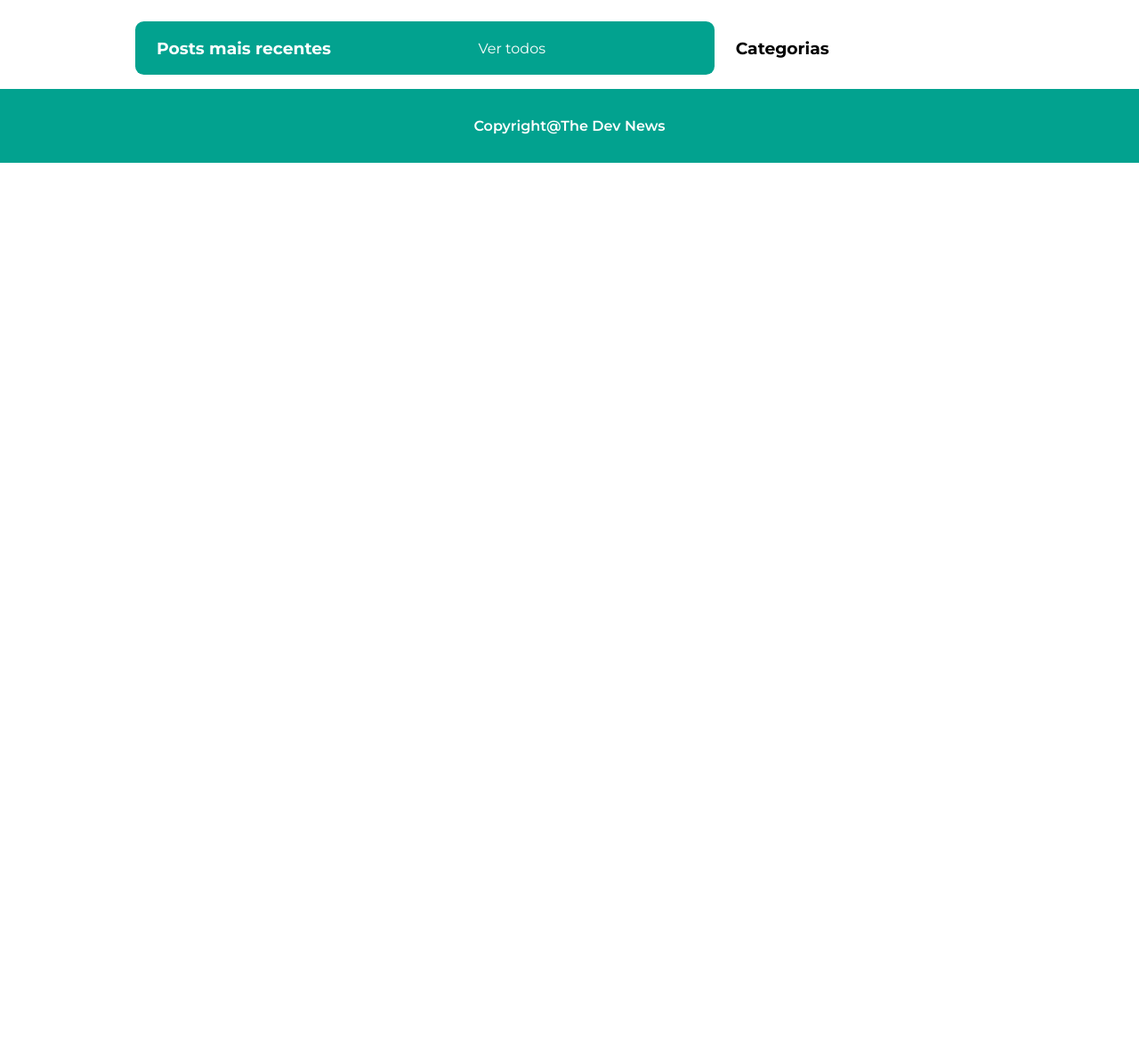
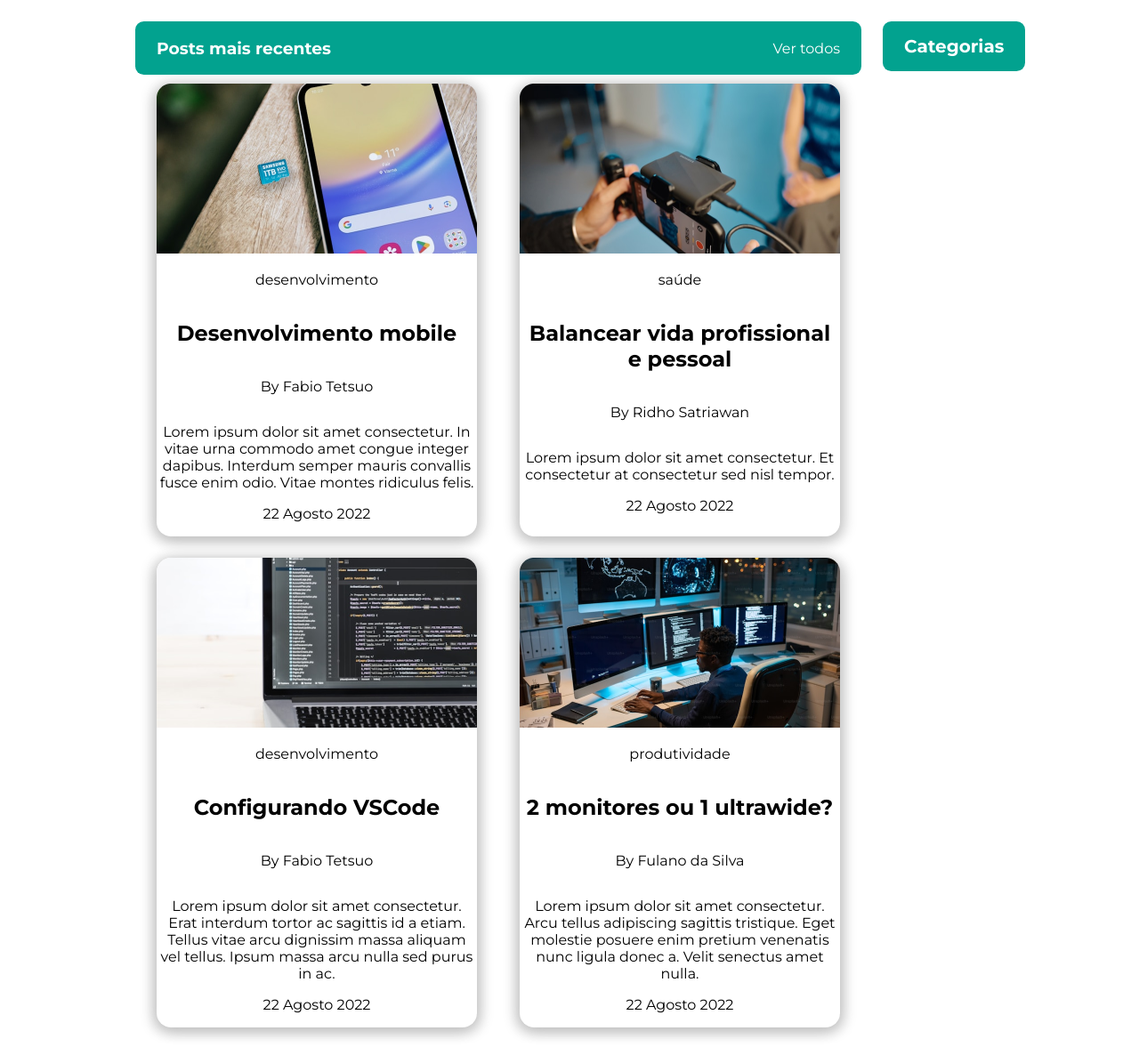
Before and after one commit to LGKARD/RID195440_Desafio2, a plain HTML site: page index.html in a window 1280 px wide. Shown: the part 634-1820 px from the top of the page at 89% size. Before the commit the page ends 817 px from the top, so only its background shows below. Drawn offline with Linux system fonts and the light colour scheme.

Commit message:
Criação dos cards

```diff
--- a/index.html
+++ b/index.html
@@ -57,14 +57,58 @@
             </div>
         </section>
         <section id="posts">
-            <div id="cabecalho-cards">
-                <h3>Posts mais recentes</h3>
-                <p>Ver todos</p>
+            <div>
+                <div id="cabecalho-cards">
+                    <h3>Posts mais recentes</h3>
+                    <p>Ver todos</p>
+                </div>
                 <div id="posts-recentes">
-                    <div id="card">
+                    <div class="card">
+                        <img src="./assets/banner image.png" alt="">
+                        <div id="post-txt">
+                            <p>desenvolvimento</p>
+                            <h2>Desenvolvimento mobile</h2>
+                            <p><span>By</span> Fabio Tetsuo</p>
+                        </div>
+                        <p>Lorem ipsum dolor sit amet consectetur. In vitae urna commodo amet congue integer dapibus.
+                            Interdum semper mauris convallis fusce enim odio. Vitae montes ridiculus felis.</p>
+                        <p>22 Agosto 2022</p>
+                    </div>
+                    <div class="card">
+                        <img src="./assets/banner image (1).png" alt="">
+                        <div id="post-txt">
+                            <p>saúde</p>
+                            <h2>Balancear vida profissional e pessoal</h2>
+                            <p><span>By</span> Ridho Satriawan</p>
+                        </div>
+                        <p>Lorem ipsum dolor sit amet consectetur. Et consectetur at consectetur sed nisl tempor.</p>
+                        <p>22 Agosto 2022</p>
+                    </div>
+                    <div class="card">
+                        <img src="./assets/banner image (2).png" alt="">
+                        <div id="post-txt">
+                            <p>desenvolvimento</p>
+                            <h2>Configurando VSCode</h2>
+                            <p><span>By</span> Fabio Tetsuo</p>
+                        </div>
+                        <p>Lorem ipsum dolor sit amet consectetur. Erat interdum tortor ac sagittis id a etiam. Tellus
+                            vitae arcu dignissim massa aliquam vel tellus. Ipsum massa arcu nulla sed purus in ac.</p>
+                        <p>22 Agosto 2022</p>
+                    </div>
+                    <div class="card">
+                        <img src="./assets/banner image (3).png" alt="">
+                        <div id="post-txt">
+                            <p>produtividade</p>
+                            <h2>2 monitores ou 1 ultrawide?</h2>
+                            <p><span>By</span> Fulano da Silva</p>
+                        </div>
+                        <p>Lorem ipsum dolor sit amet consectetur. Arcu tellus adipiscing sagittis tristique. Eget
+                            molestie posuere enim pretium venenatis nunc ligula donec a. Velit senectus amet nulla.</p>
+                        <p>22 Agosto 2022</p>
+                    </div>
 
-                    </div>
                 </div>
+            </div>
             </div>
             <div id="categorias">
                 <h3>Categorias</h3>
--- a/styles.css
+++ b/styles.css
@@ -18,6 +18,7 @@ h1 {
     color: #ffffff;
     margin: 0;
 }
+
 footer {
     color: #ffffff;
     background-color: #02A28F;
@@ -43,17 +44,25 @@ footer {
     flex-direction: column;
     border-radius: .6rem;
 }
+
 #op-txt {
     color: #ffffff;
     display: flex;
     flex-direction: column;
     text-align: start;
-    margin: 25rem 1.5rem 2rem ;
+    margin: 25rem 1.5rem 2rem;
+}
+
+#post-txt {
+    display: flex;
+    flex-direction: column;
+    margin: 0;
 }
 
 #opinion-div span {
     font-weight: 700;
 }
+
 #opinion-div p {
     margin: 0;
     padding: 0;
@@ -64,6 +73,7 @@ footer {
     margin: 0;
     padding: 0;
 }
+
 #opinion-posts {
     padding: 3rem 1.5rem;
     padding: 0 1.5rem 0 1.5rem;
@@ -78,13 +88,16 @@ footer {
     border-radius: .6rem;
     margin-top: 0;
 }
+
 #posts {
     display: grid;
     grid-template-columns: 2fr 1fr;
     margin: .5rem 9.5rem 1rem 9.5rem;
-    align-items: center;
+    align-items: start;
+    text-align: center;
     justify-content: start;
 }
+
 #cabecalho-cards {
     background-color: #02A28F;
     color: #ffffff;
@@ -94,8 +107,21 @@ footer {
     border-radius: .6rem;
     padding: 0 1.5rem 0 1.5rem;
 }
-#categorias {
-    padding: 0 1.5rem 0 1.5rem;;
+
+#categorias h3 {
+    background-color: #02A28F;
+    color: #ffffff;
+    border-radius: .6rem;
+    font-size: 1.25rem;
+    padding: 1rem 1.5rem 1rem 1.5rem;
+    border-radius: .6rem;
+    margin: 0 1.5rem 0 1.5rem;
+}
+
+#posts-recentes {
+    display: grid;
+    grid-template-columns: 2fr 2fr;
+    margin-top: .6rem;
 }
 
 
@@ -107,6 +133,13 @@ footer {
     border-radius: .6rem;
     box-shadow: .2rem .2rem 1rem rgb(194, 194, 194), -.2rem .2rem 1rem rgb(194, 194, 194);
 }
+
 .row div {
     padding-left: .8rem;
 }
+
+.card {
+    margin: 0 1.5rem 1.5rem 1.5rem;
+    border-radius: 1rem;
+    box-shadow: .2rem .2rem 1rem rgb(194, 194, 194), -.2rem .2rem 1rem rgb(194, 194, 194);
+}
```
Also changed, not shown: assets/banner image (1).png (added), assets/banner image (2).png (added), assets/banner image (3).png (added), assets/banner image.png (added).
